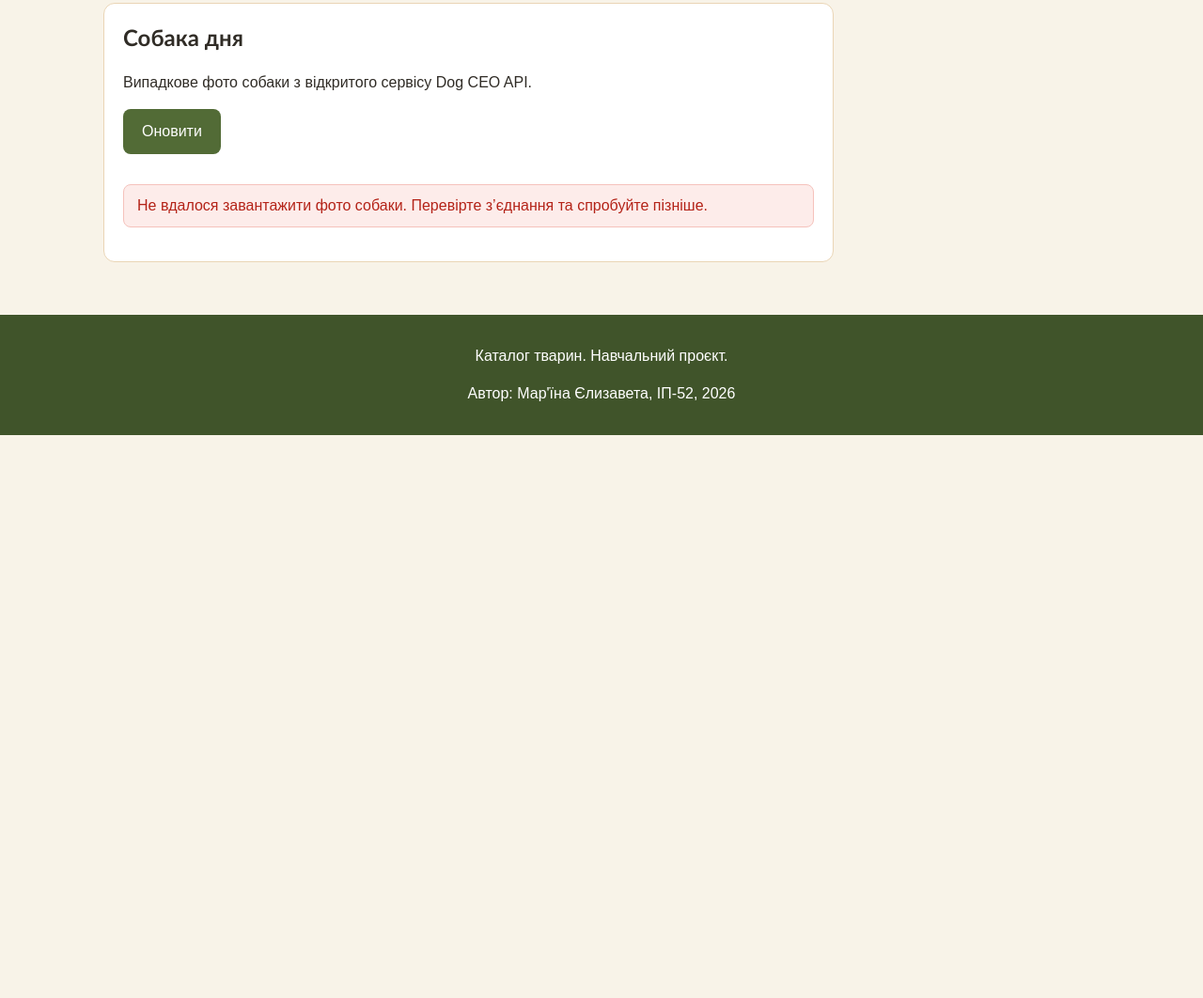
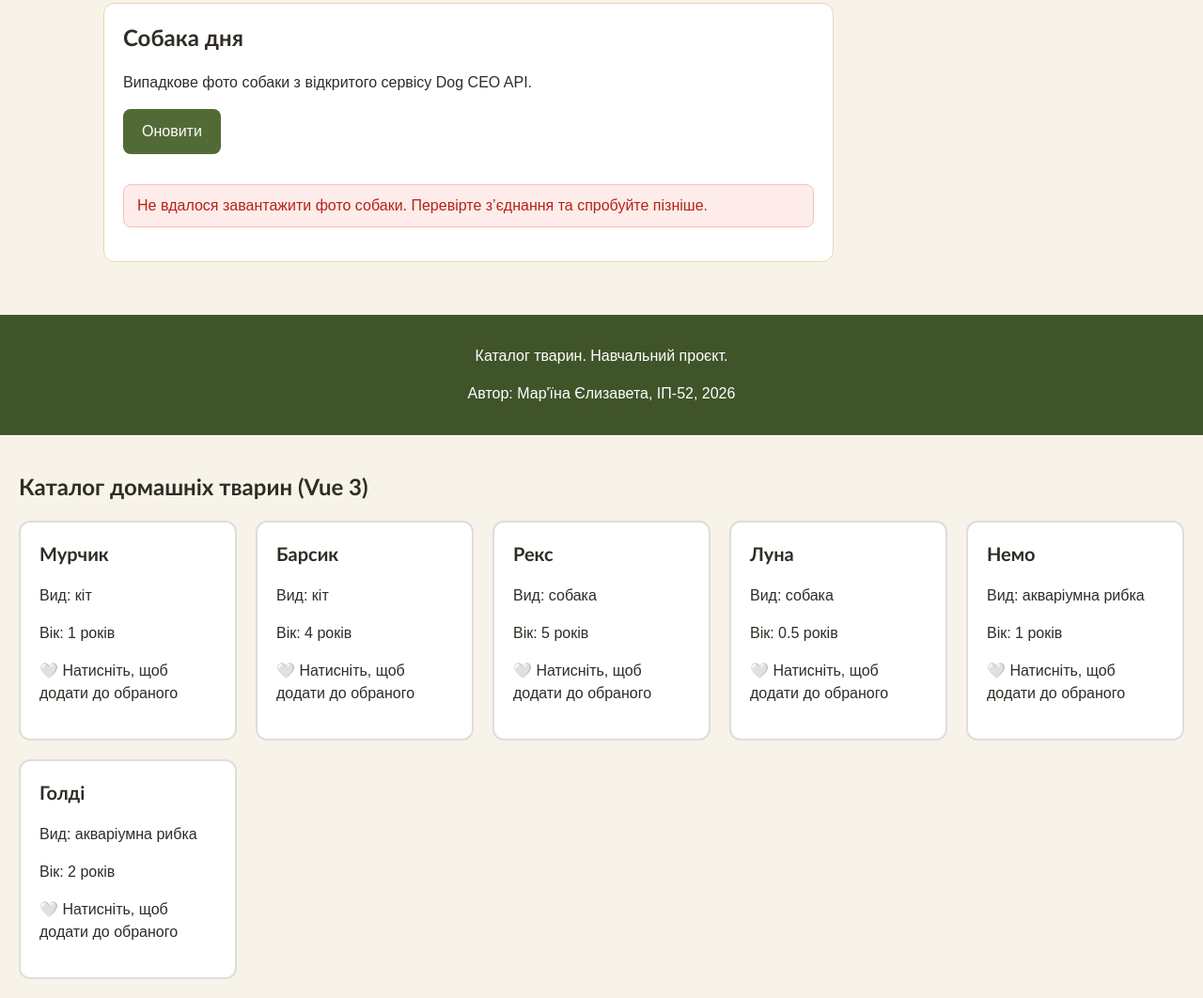
Before and after one commit to lisamaryina/pet-catalog, a plain HTML site: page index.html in a window 1280 px wide. Shown: the part 1236-2298 px from the top of the page at 94% size. Before the commit the page ends 1699 px from the top, so only its background shows below. Drawn offline with nearby package versions, Linux system fonts and the light colour scheme; no server answers.

Commit message:
Lab 10: implement Vue 3 PetCard with reactive favorites

```diff
--- a/css/style.css
+++ b/css/style.css
@@ -383,3 +383,38 @@ img {
         align-self: start;
     }
 }
+/* Крок 6. Оформлення Vue-карток */
+
+#app {
+    padding: 20px;
+}
+
+#app .pets-list {
+    display: grid;
+    grid-template-columns: repeat(auto-fit, minmax(220px, 1fr));
+    gap: 20px;
+    margin-top: 20px;
+}
+
+#app .pet-card {
+    padding: 20px;
+    border: 2px solid #ddd;
+    border-radius: 12px;
+    background-color: #ffffff;
+    cursor: pointer;
+    transition: 0.2s;
+}
+
+#app .pet-card:hover {
+    border-color: #888;
+    transform: translateY(-3px);
+}
+
+#app .pet-card.favorite {
+    border-color: #e74c3c;
+    background-color: #fff0f0;
+}
+
+#app .pet-card h3 {
+    margin-top: 0;
+}
--- a/index.html
+++ b/index.html
@@ -156,7 +156,26 @@
     <p>Каталог тварин. Навчальний проєкт.</p>
     <p>Автор: Мар'їна Єлизавета, ІП-52, 2026</p>
 </footer>
+<!-- Підключення Vue 3 через CDN -->
+<script src="https://unpkg.com/vue@3/dist/vue.global.js"></script>
+<!-- Контейнер Vue 3 -->
+<div id="app">
+    <h2>Каталог домашніх тварин (Vue 3)</h2>
 
+    <div class="pets-list">
+        <pet-card
+                v-for="animal in animals"
+                :key="animal.id"
+                :name="animal.name"
+                :species="animal.species"
+                :age-years="animal.ageYears">
+        </pet-card>
+    </div>
+</div>
+<!-- JavaScript нашого проєкту -->
+<script src="script.js"></script>
+</body>
+</html>
 <script src="js/app.js"></script>
 </body>
 </html>
--- a/script.js
+++ b/script.js
@@ -1,3 +1,19 @@
+/*
+ * Практична робота №10
+ * Клієнтське програмування з бібліотеками
+ * та фреймворками (Vue/React).
+ *
+ * Варіант №12 — Каталог домашніх тварин.
+ *
+ * Обрано Vue 3, оскільки він дозволяє
+ * реалізувати компонентний підхід та реактивне
+ * оновлення інтерфейсу без ручної роботи з DOM.
+ *
+ * Компонент PetCard отримує дані через props.
+ * Локальний стан isFavorite змінюється при
+ * натисканні на картку та автоматично
+ * оновлює її відображення.
+ */
 console.log('script.js підключено');
 // Видалення статичних карток тварин із DOM-дерева
 let staticCard = document.querySelector('#pets-list .card');
@@ -78,7 +94,9 @@ function renderAnimals(animalsList, container = listContainer) {
         container.append(card);
     });
 }
-// Автоматичне відображення всіх тварин під час завантаження сторінки
+// Крок 7. Ручний DOM-рендеринг замінено
+// компонентом PetCard на Vue 3.
+// renderAnimals();
 renderAnimals(animals);
 
 // Отримання елемента для відображення кількості тварин
@@ -374,3 +392,58 @@ dogRefreshBtn.addEventListener('click', loadData);
 
 // Перше завантаження даних під час відкриття сторінки
 loadData();
+// Крок 6. Інтерактивна картка тварини
+const PetCard = {
+    // props, data(), methods, template
+    props: ['name', 'species', 'ageYears'],
+
+    data() {
+        return {
+            isFavorite: false
+        };
+    },
+
+    methods: {
+        toggleFavorite() {
+            this.isFavorite = !this.isFavorite;
+        }
+    },
+
+    template: `
+        <article
+            class="pet-card"
+            @click="toggleFavorite"
+            :class="{ 'favorite': isFavorite }"
+        >
+            <h3>{{ name }}</h3>
+            <p>Вид: {{ species }}</p>
+            <p>Вік: {{ ageYears }} років</p>
+
+            <p v-if="isFavorite">
+                ❤️ Обране
+            </p>
+            <p v-else>
+                🤍 Натисніть, щоб додати до обраного
+            </p>
+        </article>
+    `
+};
+// Крок 3. Створення реактивного стану Vue 3
+const petCatalogApp = Vue.createApp({
+    components: { PetCard },
+    data() {
+        return {
+            animals: [
+                // Наш масив із шести тварин
+                { id: 1, name: "Мурчик", species: "кіт", ageYears: 1 },
+                { id: 2, name: "Барсик", species: "кіт", ageYears: 4 },
+                { id: 3, name: "Рекс", species: "собака", ageYears: 5 },
+                { id: 4, name: "Луна", species: "собака", ageYears: 0.5 },
+                { id: 5, name: "Немо", species: "акваріумна рибка", ageYears: 1 },
+                { id: 6, name: "Голді", species: "акваріумна рибка", ageYears: 2 }
+            ]
+        };
+    }
+});
+
+petCatalogApp.mount("#app");
```
